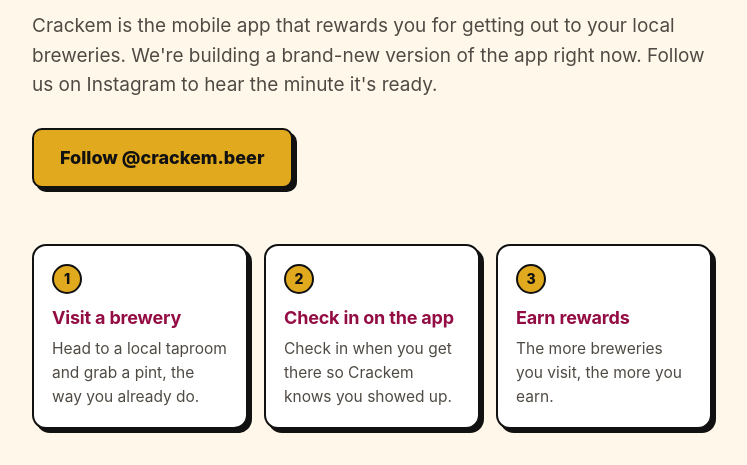
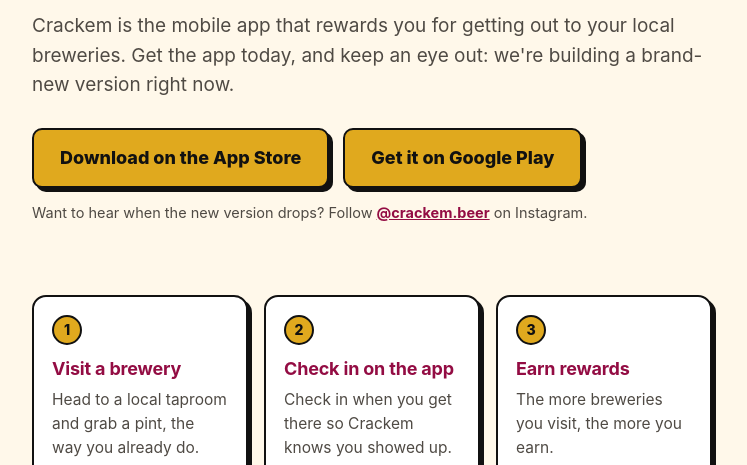
Before and after one commit to aperry999/crackem-site, a plain HTML site: page index.html in a window 1280 px wide. Shown: the part 323-788 px from the top of the page, without its empty margins (268-1015 px from the left). Drawn offline with Linux system fonts and the light colour scheme.

Commit message:
Add App Store and Google Play links
Co-Authored-By: Claude Opus 5.5 <noreply@anthropic.com>
Claude-Session: https://claude.ai/code/session_013Qqb6uXoXRM5zfPBwrqnA5

```diff
--- a/index.html
+++ b/index.html
@@ -59,6 +59,8 @@
   .btn:active { transform: translate(3px, 3px); box-shadow: 1px 1px 0 var(--ink); }
   .btn:focus-visible { outline: 3px solid var(--maroon); outline-offset: 4px; }
   .sub-cta { font-size: 14.5px; color: var(--muted); margin-top: 14px; }
+  .sub-cta a { color: var(--maroon); font-weight: 700; }
+  .stores { display: flex; flex-wrap: wrap; gap: 14px; }
   .steps {
     display: grid; gap: 16px; grid-template-columns: repeat(3, 1fr);
     margin: 28px 0 44px; padding: 0; list-style: none;
@@ -92,6 +94,7 @@
   @media (max-width: 640px) {
     .steps { grid-template-columns: 1fr; }
     .btn { display: block; text-align: center; }
+    .stores { flex-direction: column; }
     .hero { padding-top: 20px; }
   }
 </style>
@@ -106,8 +109,12 @@
       <section class="hero">
         <span class="notice">New version brewing</span>
         <h1>Get rewarded for visiting breweries.</h1>
-        <p class="lede">Crackem is the mobile app that rewards you for getting out to your local breweries. We're building a brand-new version of the app right now. Follow us on Instagram to hear the minute it's ready.</p>
-        <a class="btn" href="https://www.instagram.com/crackem.beer/">Follow @crackem.beer</a>
+        <p class="lede">Crackem is the mobile app that rewards you for getting out to your local breweries. Get the app today, and keep an eye out: we're building a brand-new version right now.</p>
+        <div class="stores">
+          <a class="btn" href="https://apps.apple.com/us/app/crackem/id1475988189">Download on the App Store</a>
+          <a class="btn" href="https://play.google.com/store/apps/details?id=com.revioxapp.revioxapp">Get it on Google Play</a>
+        </div>
+        <p class="sub-cta">Want to hear when the new version drops? Follow <a href="https://www.instagram.com/crackem.beer/">@crackem.beer</a> on Instagram.</p>
       </section>
 
       <ul class="steps">
```
